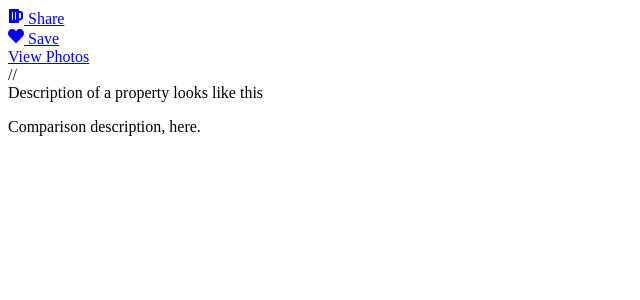
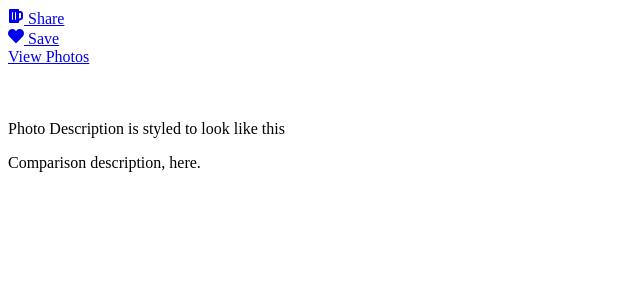
Before and after one commit to TheCapsuleCorp/CabBnB-photos-service, a React app: page / in a window 1280 px wide. Shown: the top 300 px of the page, without its empty margins (0-640 px from the left). Built offline with nearby package versions, Linux system fonts and the light colour scheme; the HTML template or start-up script is replaced by a standard one.

Commit message:
render view to screen with placeholders

```diff
--- a/client/src/components/App.jsx
+++ b/client/src/components/App.jsx
@@ -34,10 +34,11 @@ class App extends React.Component {
           <div className="viewPhotosButton" onClick={this.handleClick}>
             <a href="https://www.airbnb.com/rooms/3447812/slideshow/?check_in=2019-11-22&check_out=2019-11-25&adults=2&children=0&infants=0">View Photos</a>
           </div>
-        </div>
+        </div><br/><br/><br/>
 
-        // <div className="photoDescription">Description of a property looks like this</div>
+        <div className="photoDescription">Photo Description is styled to look like this</div>
         <p> Comparison description, here.</p>
+
       </div>
     );
   }
```
Also changed, not shown: 4 other files (tests, documents, lock files or other folders).
